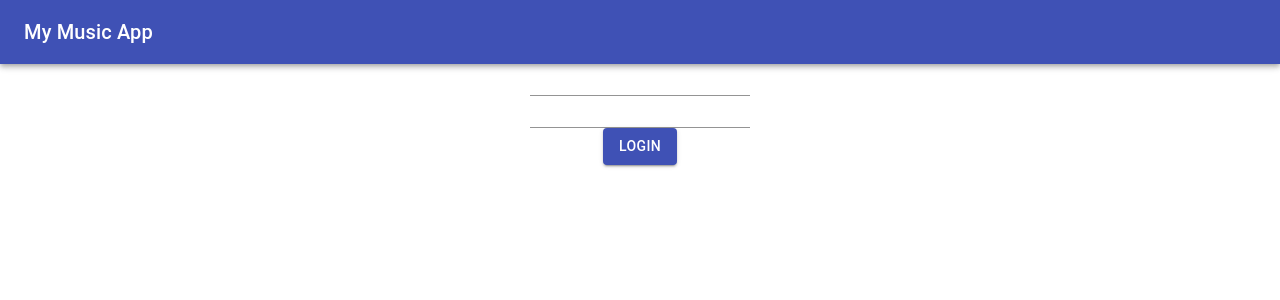
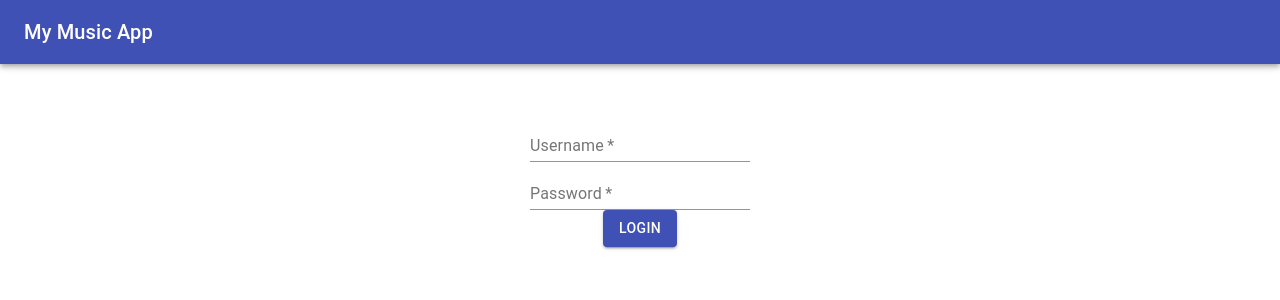
Before and after one commit to Michael-Fares/my-music-app2, a React (Create React App) app: page / in a window 1280 px wide. Shown: the top 300 px of the page. Built offline with nearby package versions, Linux system fonts and the light colour scheme.

Commit message:
stated styling

```diff
--- a/src/App.css
+++ b/src/App.css
@@ -13,3 +13,11 @@
 .margin-top {
   margin-top: 90px;
 }
+
+.textfield-margin {
+  margin-top: 50px;
+}
+
+.sidepadding {
+  padding: 0 20px;
+}
--- a/src/App.js
+++ b/src/App.js
@@ -23,14 +23,14 @@ export default function App() {
       ) : (
         <div>
           <AppBar />
-          <div className="flex-column">
-            <TextField />
-            <TextField type="password"/>
-            <Button
+          <div className="flex-column textfield-margin">
+            <TextField required="true" placeholder="Username" label="Username"/>
+            <TextField required="true" placeholder="Password" type="password" label="Password"/>
+            <Button className="sidepadding"
               color="primary"
               variant="contained"
               onClick={() => setLoggedIn(true)}
-            >
+               >
               Login
             </Button>
           </div>
--- a/src/components/Dashboard.js
+++ b/src/components/Dashboard.js
@@ -13,6 +13,8 @@ import { Switch } from "@material-ui/core";
 import { Slider } from "@material-ui/core";
 import { Select } from "@material-ui/core";
 import { MenuItem } from "@material-ui/core";
+import { Box } from "@material-ui/core";
+
 
 
 export default function Dashboard() {
@@ -43,7 +45,7 @@ export default function Dashboard() {
 
 useEffect(()=>{console.log(notifications)},[notifications])
 
-
+// is there are more elegant way to do this ??
 useEffect(()=>{
     if(!online && volume > 80 && soundQuality === 1) {
         setNotifications(()=>[offlineWarning, volumeWarning, qualityWarning])
@@ -64,27 +66,18 @@ useEffect(()=>{
     }
 }, [online, volume, soundQuality])
 
-
-
-
-
-
-
-
-
-
-
-
   return (
     <div>
       <Typography color="textSecondary" variant="h5">Welcome User!</Typography>
       <div className="flex-row margin-top">
 
       <Card >
-        <Typography>Online Mode</Typography>
+        <Typography><Box fontWeight="fontWeightBold">Online Mode</Box></Typography>
         <CardContent>
             <Typography variant="body2" color="textSecondary" component="p">
+
           Is the application connected to the internet?
+
         </Typography>
         <Switch onChange={handleOnline}/>
       </CardContent>
```
